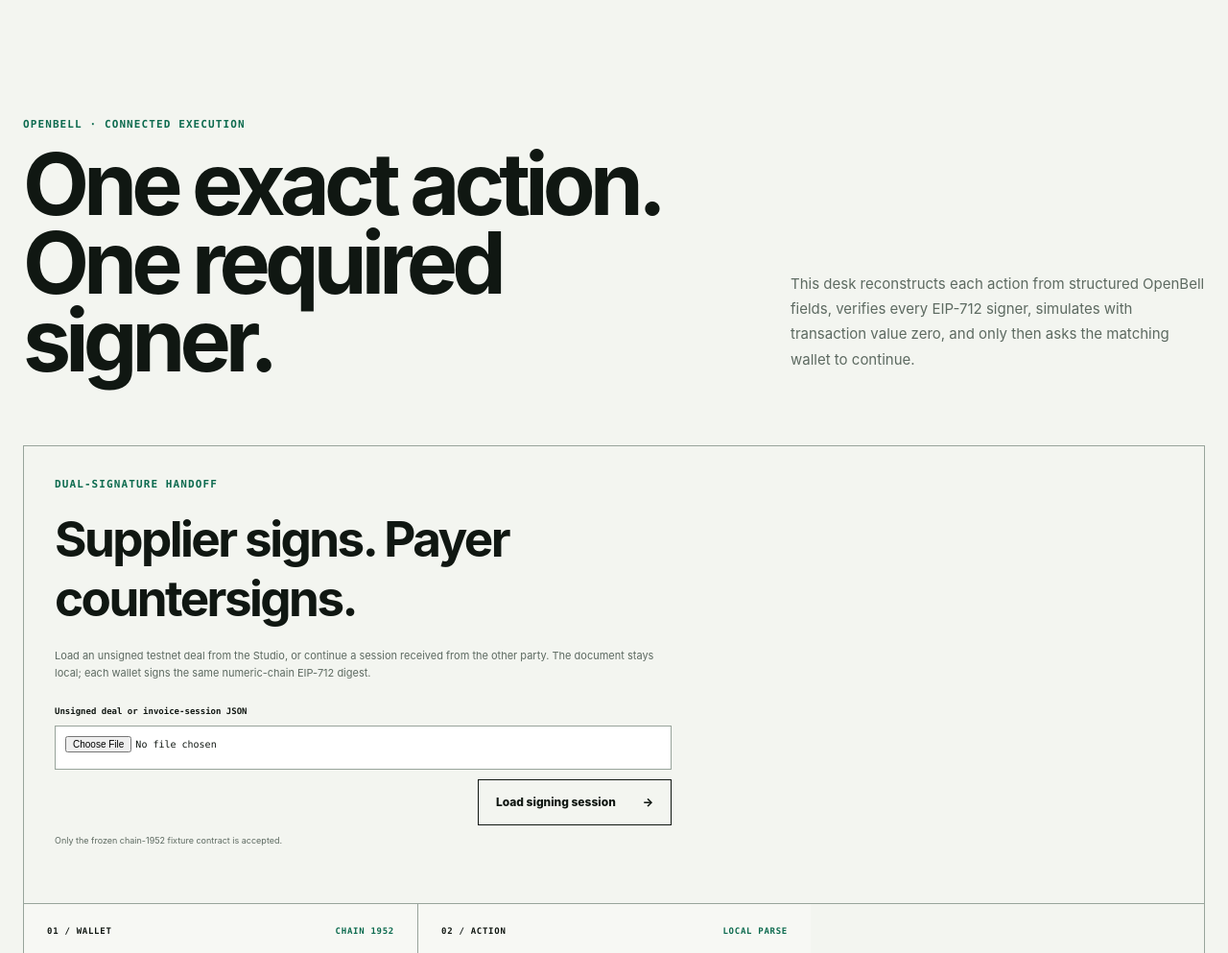
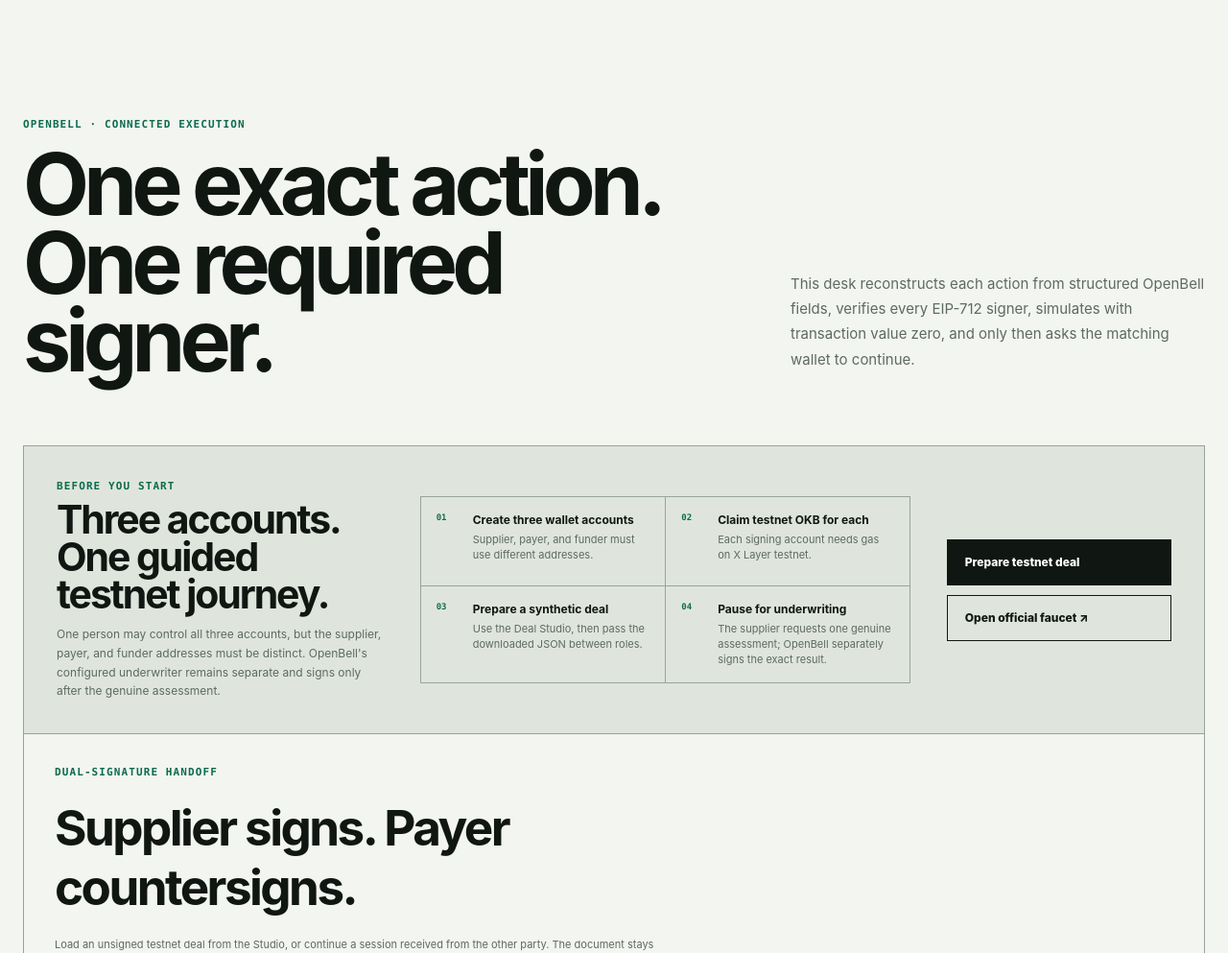
Before and after one commit to dolepee/openbell, a website: page web/operate/index.html in a window 1280 px wide. Shown: the part 107-1100 px from the top of the page at 96% size. Drawn offline with Linux system fonts and the light colour scheme.

Commit message:
fix: expose connected testnet journey

```diff
--- a/web/operate/index.html
+++ b/web/operate/index.html
@@ -35,6 +35,24 @@
         <div><p class="overline">OPENBELL · CONNECTED EXECUTION</p><h1>One exact action.<br />One required signer.</h1></div>
         <p>This desk reconstructs each action from structured OpenBell fields, verifies every EIP-712 signer, simulates with transaction value zero, and only then asks the matching wallet to continue.</p>
       </header>
+
+      <section class="operate-readiness" aria-labelledby="readiness-title">
+        <div class="readiness-copy">
+          <p class="overline">BEFORE YOU START</p>
+          <h2 id="readiness-title">Three accounts. One guided testnet journey.</h2>
+          <p>One person may control all three accounts, but the supplier, payer, and funder addresses must be distinct. OpenBell's configured underwriter remains separate and signs only after the genuine assessment.</p>
+        </div>
+        <ol>
+          <li><span>01</span><div><strong>Create three wallet accounts</strong><small>Supplier, payer, and funder must use different addresses.</small></div></li>
+          <li><span>02</span><div><strong>Claim testnet OKB for each</strong><small>Each signing account needs gas on X Layer testnet.</small></div></li>
+          <li><span>03</span><div><strong>Prepare a synthetic deal</strong><small>Use the Deal Studio, then pass the downloaded JSON between roles.</small></div></li>
+          <li><span>04</span><div><strong>Pause for underwriting</strong><small>The supplier requests one genuine assessment; OpenBell separately signs the exact result.</small></div></li>
+        </ol>
+        <div class="readiness-actions">
+          <a class="button button-primary" href="/studio/">Prepare testnet deal</a>
+          <a class="button button-secondary" href="https://web3.okx.com/en/xlayer/faucet" target="_blank" rel="noreferrer">Open official faucet ↗</a>
+        </div>
+      </section>
 
       <section class="session-workspace" aria-labelledby="session-title">
         <form class="session-load" id="session-form" novalidate>
--- a/web/styles.css
+++ b/web/styles.css
@@ -276,6 +276,19 @@ code { font-family: var(--mono); }
 .operate-hero { display: grid; grid-template-columns: minmax(0, 1.25fr) minmax(300px, .75fr); gap: 80px; align-items: end; padding: 48px 0 68px; border-bottom: 1px solid var(--line-dark); }
 .operate-hero h1 { max-width: 820px; margin: 14px 0 0; font-size: clamp(48px, 7vw, 108px); line-height: .91; letter-spacing: -.065em; }
 .operate-hero > p { max-width: 560px; margin: 0 0 8px; color: var(--muted); font-size: 15px; line-height: 1.75; }
+.operate-readiness { display: grid; grid-template-columns: minmax(280px, .8fr) minmax(420px, 1.2fr) minmax(210px, .55fr); gap: 38px; align-items: center; padding: 34px; border: 1px solid var(--line-dark); border-top: 0; background: #dfe5dc; }
+.readiness-copy h2 { margin: 8px 0 12px; font-size: clamp(28px, 3.2vw, 48px); line-height: .95; letter-spacing: -.05em; }
+.readiness-copy > p:last-child { margin: 0; color: var(--muted); font-size: 12px; line-height: 1.65; }
+.operate-readiness ol { display: grid; grid-template-columns: 1fr 1fr; gap: 0; margin: 0; padding: 0; border: 1px solid var(--line-dark); list-style: none; }
+.operate-readiness li { display: grid; grid-template-columns: 28px 1fr; gap: 10px; min-height: 92px; padding: 16px; }
+.operate-readiness li:nth-child(even) { border-left: 1px solid var(--line-dark); }
+.operate-readiness li:nth-child(n+3) { border-top: 1px solid var(--line-dark); }
+.operate-readiness li > span { color: var(--green); font: 750 9px var(--mono); }
+.operate-readiness strong, .operate-readiness small { display: block; }
+.operate-readiness strong { font-size: 12px; }
+.operate-readiness small { margin-top: 6px; color: var(--muted); font-size: 11px; line-height: 1.45; }
+.readiness-actions { display: grid; gap: 10px; }
+.readiness-actions .button { width: 100%; text-align: center; }
 .session-workspace { display: grid; grid-template-columns: minmax(0, 1.15fr) minmax(340px, .85fr); border: 1px solid var(--line-dark); border-top: 0; }
 .session-load, .session-state { min-width: 0; padding: 32px; }
 .session-load { display: grid; grid-template-columns: minmax(0, 1fr) auto; gap: 10px 18px; }
@@ -977,6 +990,7 @@ code { font-family: var(--mono); }
   .studio-next { gap: 45px; padding-top: 85px; }
   .package-review { grid-template-columns: 1fr; gap: 45px; padding-top: 95px; }
   .operate-hero { grid-template-columns: 1fr; gap: 30px; }
+  .operate-readiness { grid-template-columns: 1fr; }
   .session-workspace { grid-template-columns: 1fr; }
   .session-state { border-top: 1px solid var(--line-dark); border-left: 0; }
   .operate-grid { grid-template-columns: 1fr; }
@@ -1036,6 +1050,10 @@ code { font-family: var(--mono); }
   .operate-shell { width: calc(100% - 24px); padding-top: 38px; }
   .operate-hero { padding: 30px 0 42px; }
   .operate-hero h1 { font-size: clamp(42px, 15vw, 68px); }
+  .operate-readiness { gap: 24px; padding: 26px 20px; }
+  .operate-readiness ol { grid-template-columns: 1fr; }
+  .operate-readiness li:nth-child(even) { border-left: 0; }
+  .operate-readiness li + li { border-top: 1px solid var(--line-dark); }
   .operate-receipt, .operate-boundary { padding: 28px 22px; }
   .assessment-history { grid-template-columns: 1fr 1fr; }
   .session-load { grid-template-columns: 1fr; padding: 25px 20px; }
```
Also changed, not shown: web/index.html (+5 -3 lines), web/site.test.mjs (+4 -0 lines).
